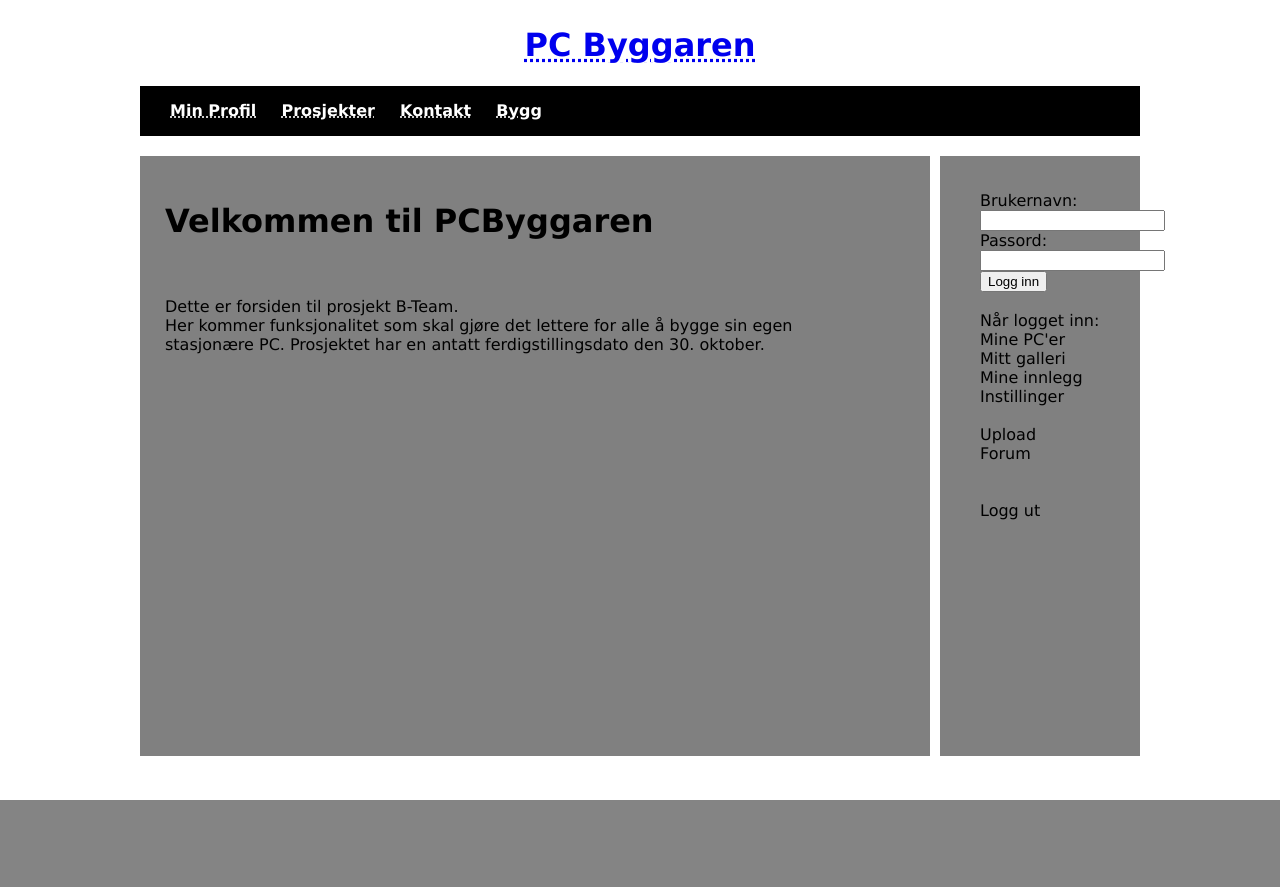
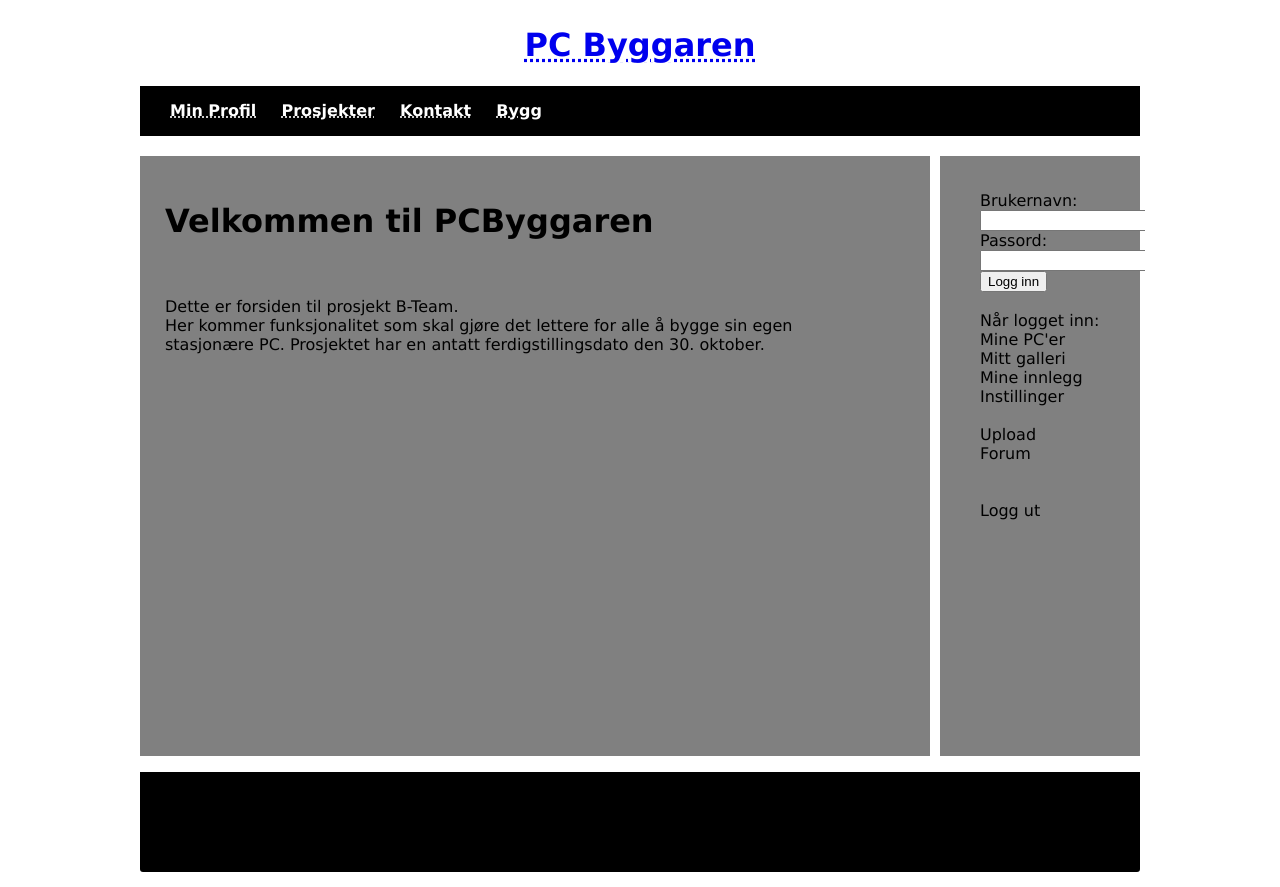
Before and after one commit to sondresallaup/is107-gruppe13-bteam, a PHP site: page / in a window 1280 px wide. Before the commit the page ends 800 px from the top, so only its background shows below. Run offline with PHP 8.4, Linux system fonts and the light colour scheme.

Commit message:
Lagt til footer og formatering
La til footer og fikset på litt formatering

```diff
--- a/index.php
+++ b/index.php
@@ -60,22 +60,11 @@ function updateBygg(){
 	<!-- Hovedvinduet embedded via iframe. -->
 	<iframe id="iframewindow" scrolling="no" src="forside.php" width="790"; height="600";></iframe>
 
-
-<!-- GAMLE INFO VINDU! IKKE I BRUK!
-<div class="infowindow">
-
-	<p><img src="meg2.jpg" alt="Stian" border="1" height="151" width="214" align="top">Her kommer det tekst. <br><br><br>
-
-
-	<h4>Utdanning</h4>
-	<li>liste</li>
-	<li>liste</li><br><br>
-
-	<h4>Jobb</h4>
-	<li>liste</li>
-	<li>liste</li>
-	<li>liste</li>
-</div>-->
+	<!-- div mainwindow som kan brukes når vi fjerner iFrame.. Stylet og kommentert ut i css
+	<div id="mainwindow">
+		<p>hovedvindu</p>
+	</div>
+	-->
 
 
 	<!-- Sidemeny, ingen funksjon ennÃ¥. -->
@@ -99,6 +88,14 @@ function updateBygg(){
 	</div>
 
 
+	<div id="clear"></div>
+
+	<div id="footer">
+		<p>Footer</p>
+	</div>
+
+
+
 </div>
 </body>
 </html>
--- a/style.css
+++ b/style.css
@@ -2,6 +2,7 @@ body {
 	margin: 0px;
 	padding: 0px;
 	text-align: center;
+	overflow:hidden;
 	font-family: verdana;
 }
 
@@ -9,7 +10,6 @@ body {
 h4 {
 	margin: 5px 0px;
 }
-
 
 img {
 	float: left;
@@ -58,10 +58,23 @@ a.menu:hover, a.menu:active {
 	text-decoration: none;
 }
 
+#clear {
+	clear:both;
+}
+
+#footer {
+	width: inherit;
+	background-color: black;
+	height: 100px;
+	margin: 10px 0px;
+	border-bottom-right-radius:3px;
+	border-bottom-left-radius:3px;
+}
 
 #content {
 	width: 1000px;
 	margin: 0px auto;
+	overflow:hidden;
 	text-align: left;
 	padding: 5px;
 }
@@ -79,16 +92,16 @@ a.menu:hover, a.menu:active {
 	margin: 0px 0px 20px 0px;
 	float: top;
 }
-
-
-.infowindow {
-	background-color: grey;
+/* styling til main vinduet etter vi har fjernet iFrame
+#mainwindow {
+	float: left;
 	width: 790px;
+	min-height: 1000px;
+	margin: 0px;
 	margin-right: 10px;
-	height: 600px;
-	float: left;
-}
-
+	border: none;
+	background-color: gray;
+}*/
 
 .sidebar {
 	background-color: grey;
```
Lines whose indentation alone changed are shown as unchanged.
